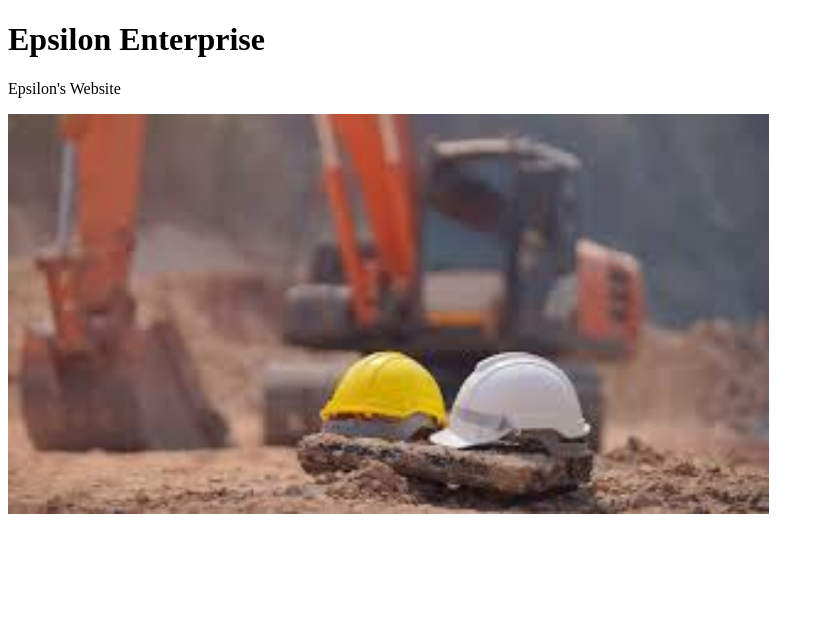
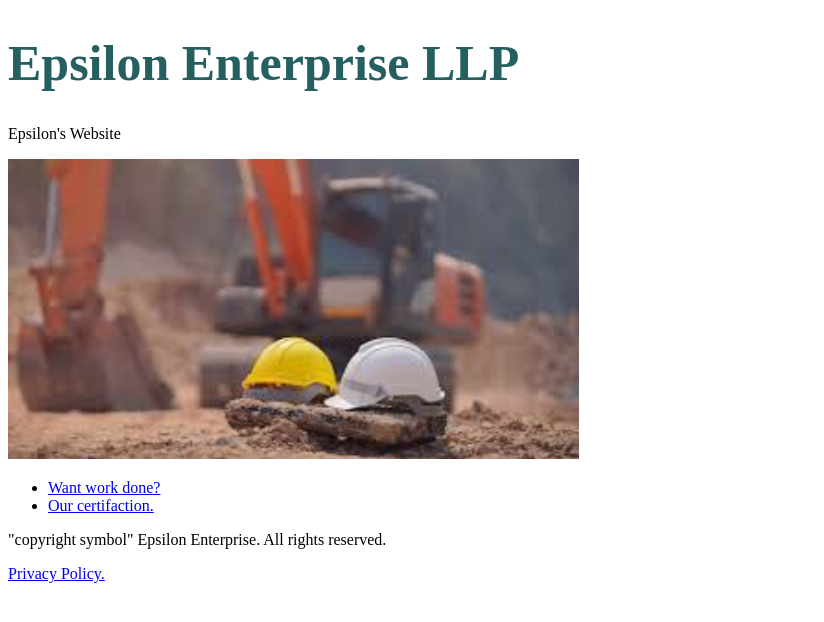
Before and after one commit to devin0901708/My-website, a plain HTML site: page index.html in a window 1280 px wide. Shown: the whole page, without its empty margins (0-824 px from the left). Drawn offline with Linux system fonts and the light colour scheme.

Commit message:
added styles to inedx and created future use links

```diff
--- a/index.html
+++ b/index.html
@@ -4,10 +4,21 @@
     <meta charset="UTF-8">
     <meta name="viewport" content="width=device-width, initial">
     <title>Document</title>
+    <link rel="stylesheet" href="styles.css">
 </head>
 <body>
-    <h1>Epsilon Enterprise</h1>
+    <h1 id="heading">Epsilon Enterprise LLP</h1>
     <p>Epsilon's Website</p>
-    <img src="img/hats.jpeg" height="400px" alt="A picture of hard hats">
+    <img src="img/hats.jpeg" height="300px" alt="A picture of hard hats">
+    <main>
+        <ul>
+            <li><a href="place holder for link to work order page">Want work done?</a></li>
+            <li><a href="place holder for certifaction through state">Our certifaction.</a></li>
+        </ul>
+    </main>
 </body>
+<footer>
+    <p>"copyright symbol" Epsilon Enterprise. All rights reserved.</p>
+    <a href="/privacy-policy">Privacy Policy.</a>
+</footer>
 </html>
--- a/styles.css
+++ b/styles.css
@@ -0,0 +1,4 @@
+#heading {
+    font-size: 50px;
+    color:rgb(38, 95, 95)
+}
```
Also changed, not shown: 1 other file.
